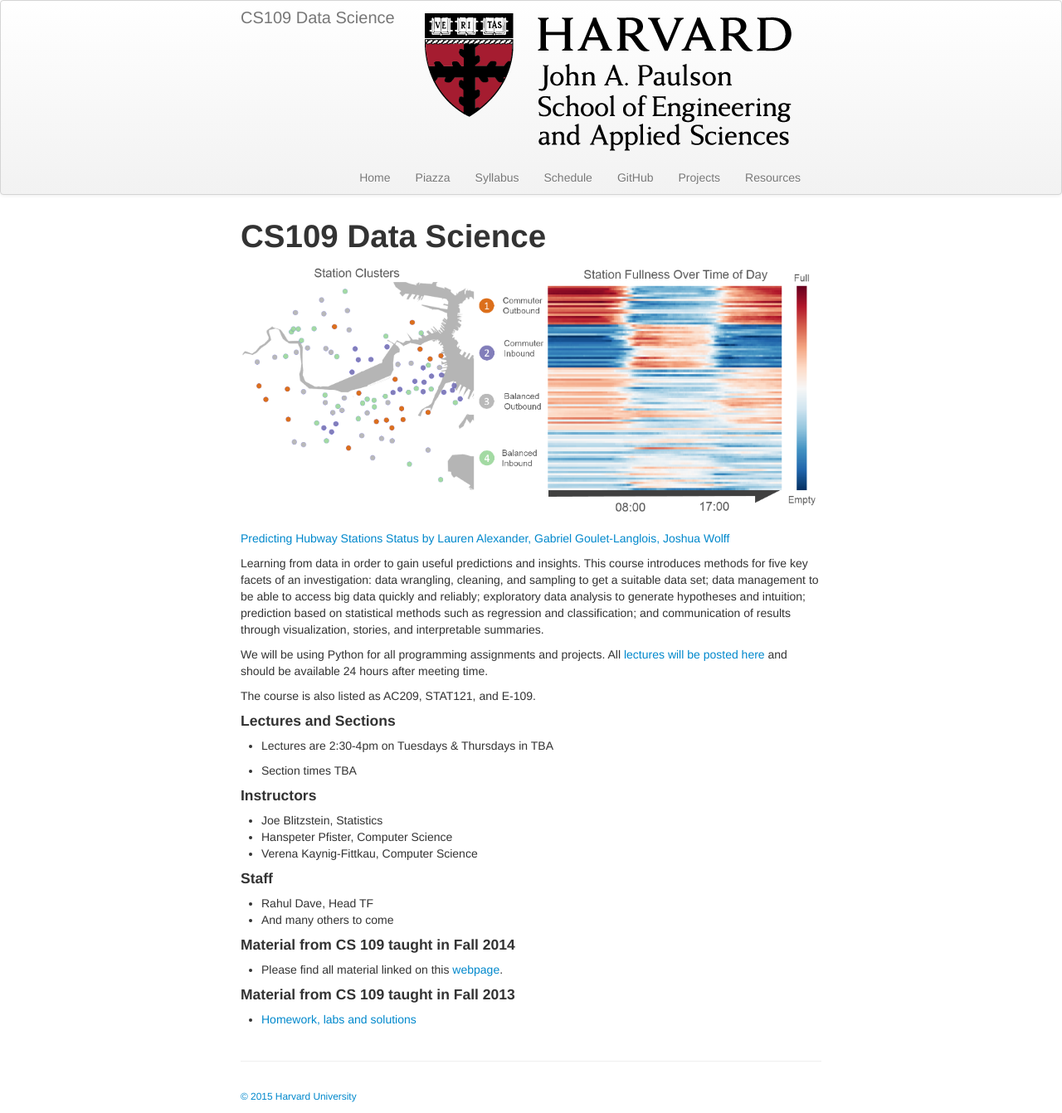
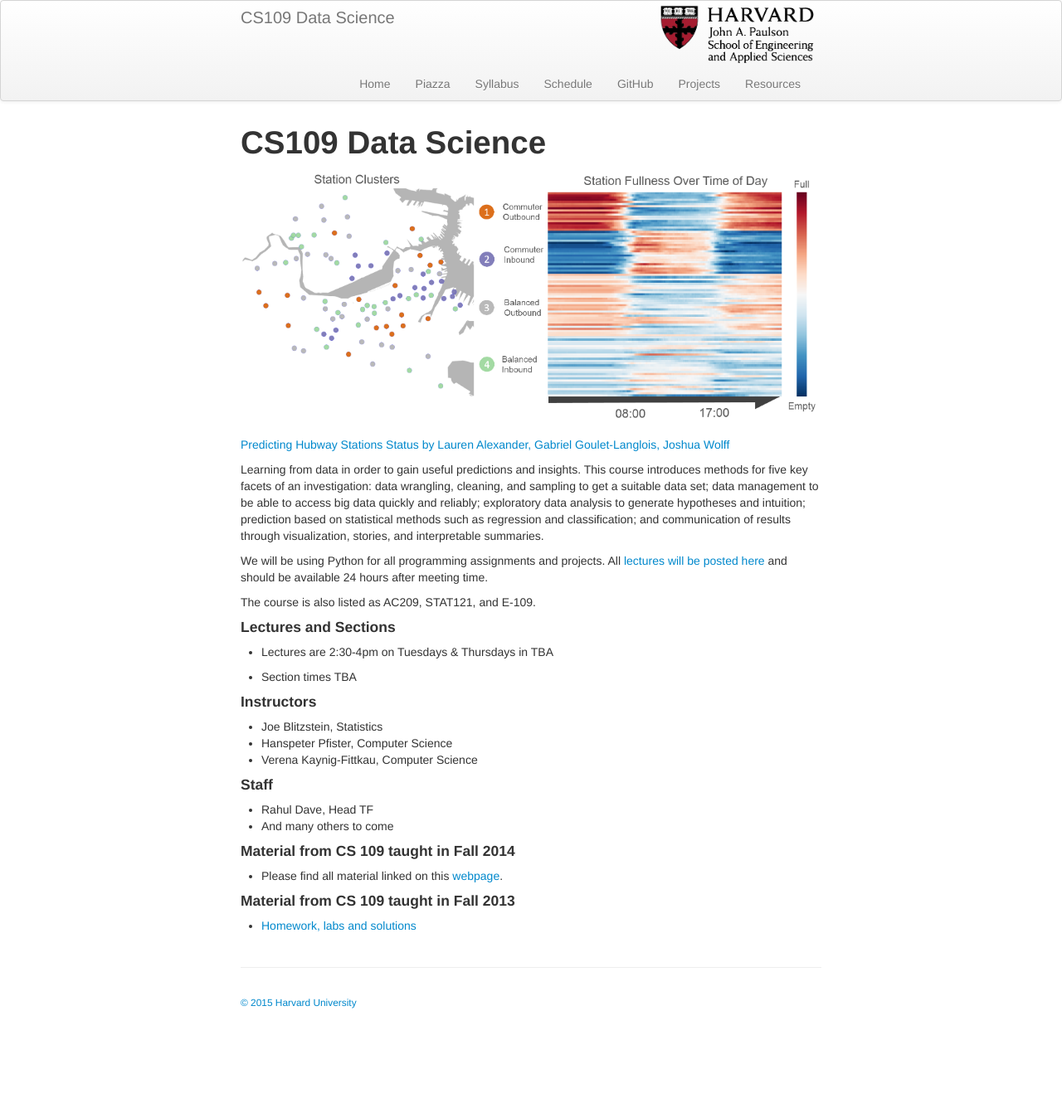
Before and after one commit to cs109/2015, a Jekyll site: the page built from index.md, in a window 1280 px wide. Shown: the whole page at 83% size. Built offline with Jekyll 4.4.1, drawn with Linux system fonts in a browser that asks for light colours; after the commit the page ends 1229 px from its top, so only the background shows below that.

Commit message:
Not great, but seems to work

```diff
--- a/_includes/themes/twitter/default.html
+++ b/_includes/themes/twitter/default.html
@@ -32,7 +32,7 @@
       <div class="navbar-inner">
         <div class="container-narrow">
           <a class="brand" href="{{ HOME_PATH }}">{{ site.title }}</a>
-          <a href="http://www.seas.harvard.edu"><img src="{{BASE_PATH}}/figures/SEASLogo_RGB.png" alt="SEAS Logo" />
+          <a href="http://www.seas.harvard.edu"><img src="https://raw.githubusercontent.com/cs109/2015/gh-pages/figures/SEASLogo_RGB.png" width="200" height="60" alt="Site logo" pagespeed_url_hash="2699053971" align = "right">
 </a>
           <ul class="nav">
               <li><a href="{{ BASE_PATH }}/index.html">Home</a></li>
```
